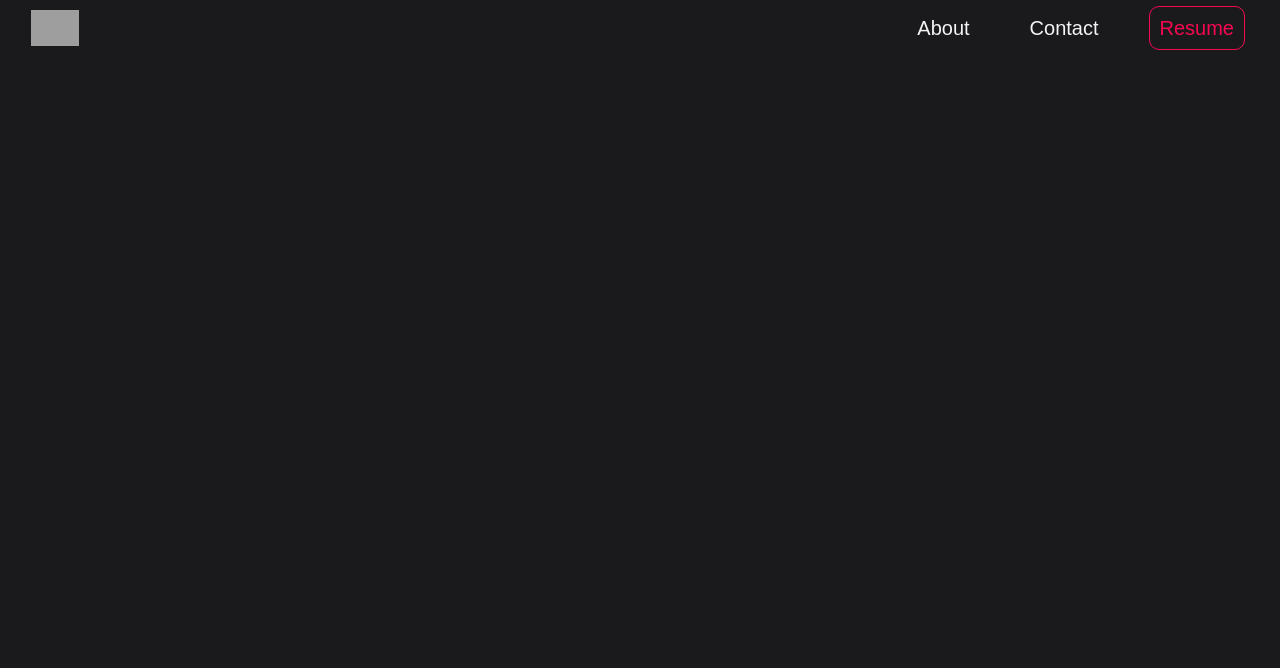
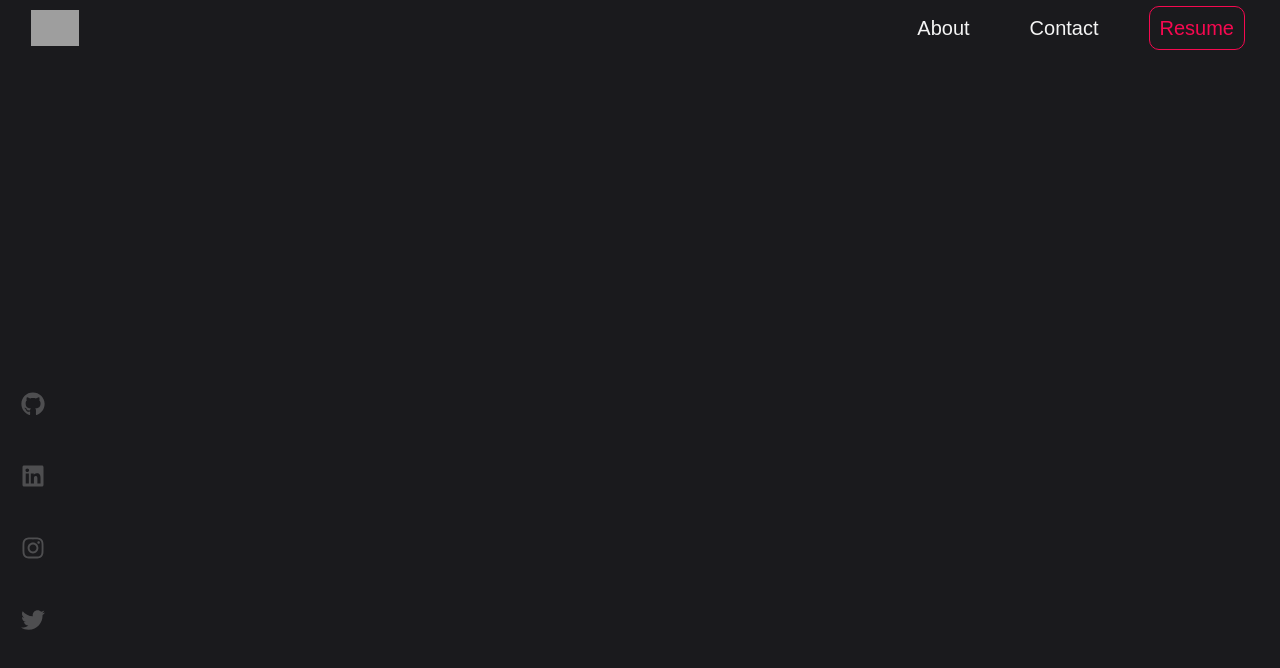
Before and after one commit to Parsa-Parishan/My-Portfolio, a React (Create React App) app: page / in a window 1280 px wide. Shown: the top 668 px of the page. Built offline with nearby package versions, Linux system fonts and the light colour scheme; grey boxes are pictures that could not be loaded.

Commit message:
update nav/style

```diff
--- a/src/components/Nav.js
+++ b/src/components/Nav.js
@@ -1,4 +1,5 @@
 import React from "react";
+import { FaGithub, FaLinkedin, FaInstagram, FaTwitter } from "react-icons/fa";
 
 export default function Nav() {
   return (
@@ -20,10 +21,10 @@ export default function Nav() {
       </nav>
       <nav className="vertical">
         <div className="icon">
-          <i className="fa-brands fa-github"></i>
-          <i className="fa-brands fa-linkedin"></i>
-          <i className="fa-brands fa-instagram"></i>
-          <i className="fa-brands fa-twitter"></i>
+          <FaGithub />
+          <FaLinkedin />
+          <FaInstagram />
+          <FaTwitter />
         </div>
       </nav>
     </>
--- a/src/styles/main.css
+++ b/src/styles/main.css
@@ -515,14 +515,14 @@ menu i:active {
           flex-direction: column;
 }
 
-.vertical .icon i {
+.vertical .icon * {
   margin-block: 1.5rem;
   cursor: pointer;
   font-size: 1.5rem;
   color: var(--nav-font);
 }
 
-.vertical .icon i:hover {
+.vertical .icon *:hover {
   color: var(--hover);
   -webkit-transform: translateY(-0.3rem);
           transform: translateY(-0.3rem);
--- a/src/styles/sass/components/_nav.scss
+++ b/src/styles/sass/components/_nav.scss
@@ -107,7 +107,7 @@ menu {
   .icon {
     display: flex;
     flex-direction: column;
-    i {
+    * {
       margin-block: 1.5rem;
       cursor: pointer;
       font-size: 1.5rem;
```
